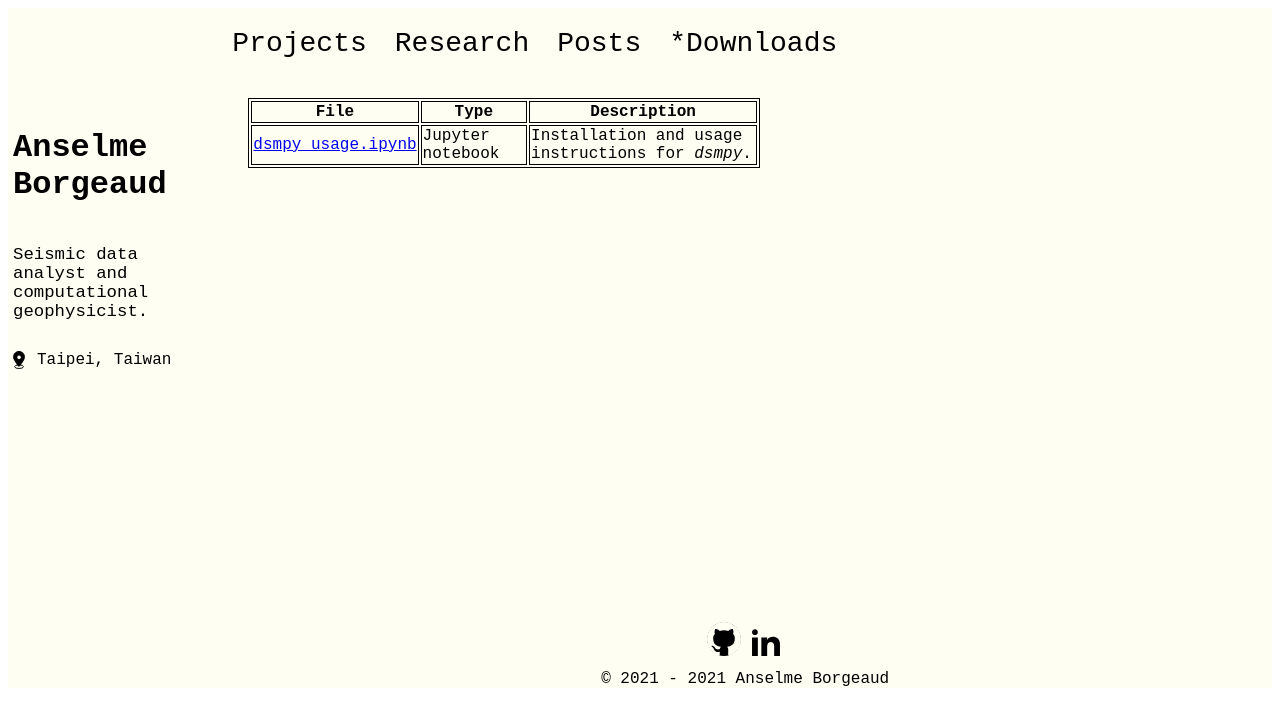
After one commit to afeborgeaud/afe-home, a PHP site: page /downloads.html in a window 1280 px wide. The commit adds this page. Shown: the top 727 px of the page. Run offline with PHP 8.4, Linux system fonts and the light colour scheme.

Commit message:
add Downloads tab

```diff
--- /dev/null
+++ b/css/downloads.css
@@ -0,0 +1,13 @@
+.downloads-container {
+    padding-left: 30px;
+    padding-top: 20px;
+}
+
+table {
+    width: 50%;
+    border: 1px solid black;
+}
+
+th, td {
+    border: 1px solid black;
+}
--- a/css/post_base.css
+++ b/css/post_base.css
@@ -61,6 +61,10 @@ footer {
   font-size: 18pt;
   color: black;
   text-decoration: none;
+}
+
+.side a:hover {
+  color: red;
 }
 
 .side name {
--- /dev/null
+++ b/downloads.html
@@ -0,0 +1,57 @@
+<!DOCTYPE html>
+<html>
+<link rel="stylesheet" href="css/base.css">
+<link rel="stylesheet" href="css/downloads.css">
+<body>
+    <div class="wrapper">
+        <side class="side">
+            <blank></blank>
+            <name><h1>Anselme Borgeaud</h1></name>
+            <about>
+                Seismic data analyst and computational geophysicist.
+            </about>
+            <contact>
+                <img src="img/location_icon_black.svg">Taipei, Taiwan
+            </contact>
+        </side>
+        <header-left class="topnav">
+            <a href="./index.html">Projects</a>
+            <a href="./research.html">Research</a>
+            <a href="./posts.html">Posts</a>
+            <a href="./downloads.html">*Downloads</a>
+            </header-left>
+            <header-right class="items">
+        </header-right>
+
+        <content class="downloads-container">
+            <table>
+                <tr>
+                    <th>File</th>
+                    <th>Type</th>
+                    <th>Description</th>
+                </tr>
+                <tr>
+                    <td>
+                        <a href="./files/dsmpy_usage.ipynb">dsmpy_usage.ipynb</a>
+                    </td>
+                    <td>Jupyter notebook</td>
+                    <td>
+                        Installation and usage instructions
+                        for <em>dsmpy</em>.
+                    </td>
+                </tr>
+            </table>
+        </content>
+
+        <footer class="footer">
+            <a href="https://github.com/afeborgeaud" target="_blank">
+            <div class="ghlogo"></div>
+            </a>
+            <a href="https://www.linkedin.com/in/anselme-borgeaud-41499b172/" target="_blank">
+            <div class="lnlogo"></div>
+            </a>
+            <full>&#169; 2021 - 2021 Anselme Borgeaud</full>
+        </footer>
+    </div>
+</body>
+</html>
--- a/index.html
+++ b/index.html
@@ -19,6 +19,7 @@
         <a href="./index.html">*Projects</a>
         <a href="./research.html">Research</a>
         <a href="./posts.html">Posts</a>
+        <a href="./downloads.html">Downloads</a>
         </header-left>
         <header-right class="items">
     </header-right>
--- a/posts.html
+++ b/posts.html
@@ -19,6 +19,7 @@
         <a href="./index.html">Projects</a>
         <a href="./research.html">Research</a>
         <a href="./posts.html">*Posts</a>
+        <a href="./downloads.html">Downloads</a>
         </header-left>
         <header-right class="items">
     </header-right>
--- a/research.html
+++ b/research.html
@@ -19,6 +19,7 @@
         <a href="./index.html">Projects</a>
         <a href="./research.html">*Research</a>
         <a href="./posts.html">Posts</a>
+        <a href="./downloads.html">Downloads</a>
         </header-left>
         <header-right class="items">
     </header-right>
```
Also changed, not shown: 1 other file.
